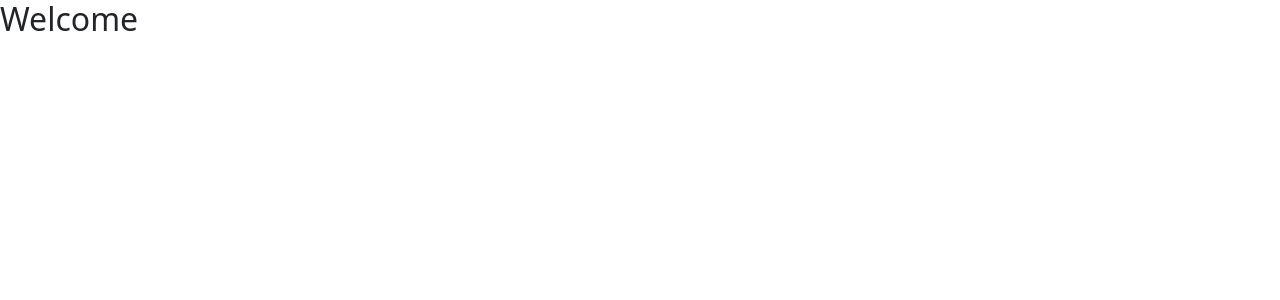
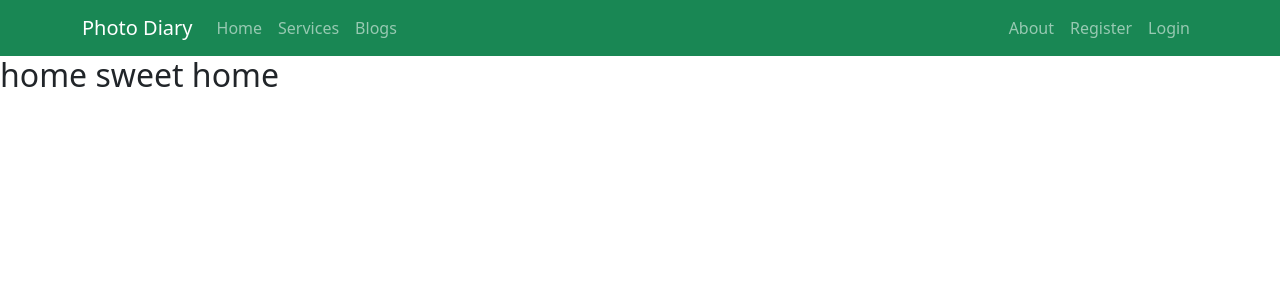
Before and after one commit to Faizul-Rien/Photo-Diary, a React (Create React App) app: page / in a window 1280 px wide. Shown: the top 300 px of the page. Built offline with nearby package versions, Linux system fonts and the light colour scheme.

Commit message:
add react bootstrap and create component and aslo create navbar

```diff
--- a/src/App.js
+++ b/src/App.js
@@ -1,9 +1,23 @@
+import { Route, Routes } from "react-router-dom";
 import "./App.css";
+import About from "./Component/About/About";
+import Blogs from "./Component/Blogs/Blogs";
+import Header from "./Component/Header/Header";
+import Home from "./Component/Home/Home";
+import Services from "./Component/Services/Services";
 
 function App() {
   return (
     <div>
-      <h2 className="">Welcome</h2>
+      <Header></Header>
+
+      <Routes>
+        <Route path="/" element={<Home></Home>}></Route>
+        <Route path="/home" element={<Home></Home>}></Route>
+        <Route path="/services" element={<Services></Services>}></Route>
+        <Route path="/blogs" element={<Blogs></Blogs>}></Route>
+        <Route path="/about" element={<About></About>}></Route>
+      </Routes>
     </div>
   );
 }
--- a/src/Component/About/About.js
+++ b/src/Component/About/About.js
@@ -0,0 +1,11 @@
+import React from "react";
+
+const About = () => {
+  return (
+    <div>
+      <h2>About me</h2>
+    </div>
+  );
+};
+
+export default About;
--- a/src/Component/Blogs/Blogs.js
+++ b/src/Component/Blogs/Blogs.js
@@ -0,0 +1,11 @@
+import React from "react";
+
+const Blogs = () => {
+  return (
+    <div>
+      <h2>Hello blogs</h2>
+    </div>
+  );
+};
+
+export default Blogs;
--- a/src/Component/Header/Header.js
+++ b/src/Component/Header/Header.js
@@ -0,0 +1,32 @@
+import React from "react";
+import { Container, Nav, Navbar } from "react-bootstrap";
+import { Link } from "react-router-dom";
+
+const Header = () => {
+  return (
+    <div>
+      <Navbar collapseOnSelect expand="lg" bg="success" variant="dark">
+        <Container>
+          <Navbar.Brand as={Link} to="/home">
+            Photo Diary
+          </Navbar.Brand>
+          <Navbar.Toggle aria-controls="responsive-navbar-nav" />
+          <Navbar.Collapse id="responsive-navbar-nav">
+            <Nav className="me-auto">
+              <Nav.Link href="/home">Home</Nav.Link>
+              <Nav.Link href="/services">Services</Nav.Link>
+              <Nav.Link href="/blogs">Blogs</Nav.Link>
+            </Nav>
+            <Nav>
+              <Nav.Link href="/about">About</Nav.Link>
+              <Nav.Link href="/register">Register</Nav.Link>
+              <Nav.Link href="/login">Login</Nav.Link>
+            </Nav>
+          </Navbar.Collapse>
+        </Container>
+      </Navbar>
+    </div>
+  );
+};
+
+export default Header;
--- a/src/Component/Home/Home.js
+++ b/src/Component/Home/Home.js
@@ -0,0 +1,11 @@
+import React from "react";
+
+const Home = () => {
+  return (
+    <div>
+      <h2>home sweet home</h2>
+    </div>
+  );
+};
+
+export default Home;
--- a/src/Component/Services/Services.js
+++ b/src/Component/Services/Services.js
@@ -0,0 +1,11 @@
+import React from "react";
+
+const Services = () => {
+  return (
+    <div>
+      <h2>Hello service</h2>
+    </div>
+  );
+};
+
+export default Services;
```
Also changed, not shown: src/Component/Home/Banner/Banner.js (added), src/Component/Login/Login.js (added), src/Component/Register/Register.js (added).
